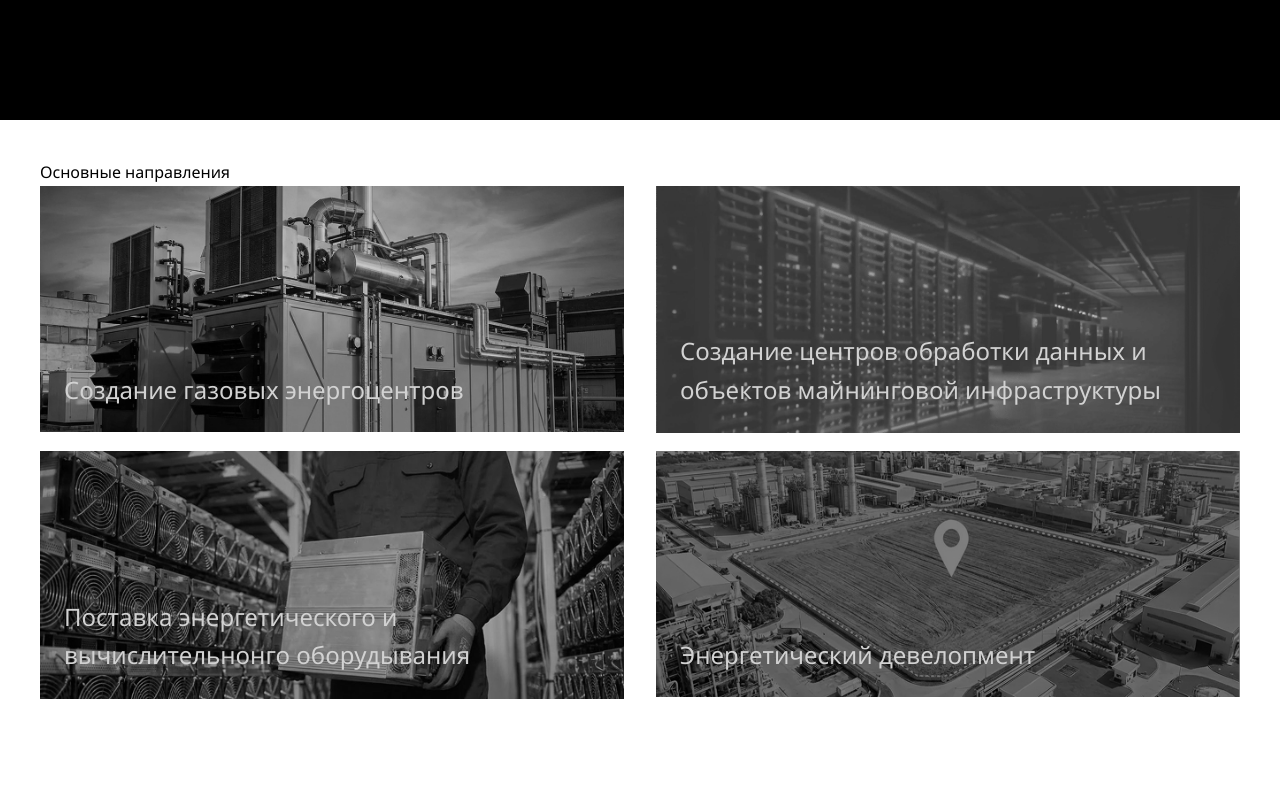
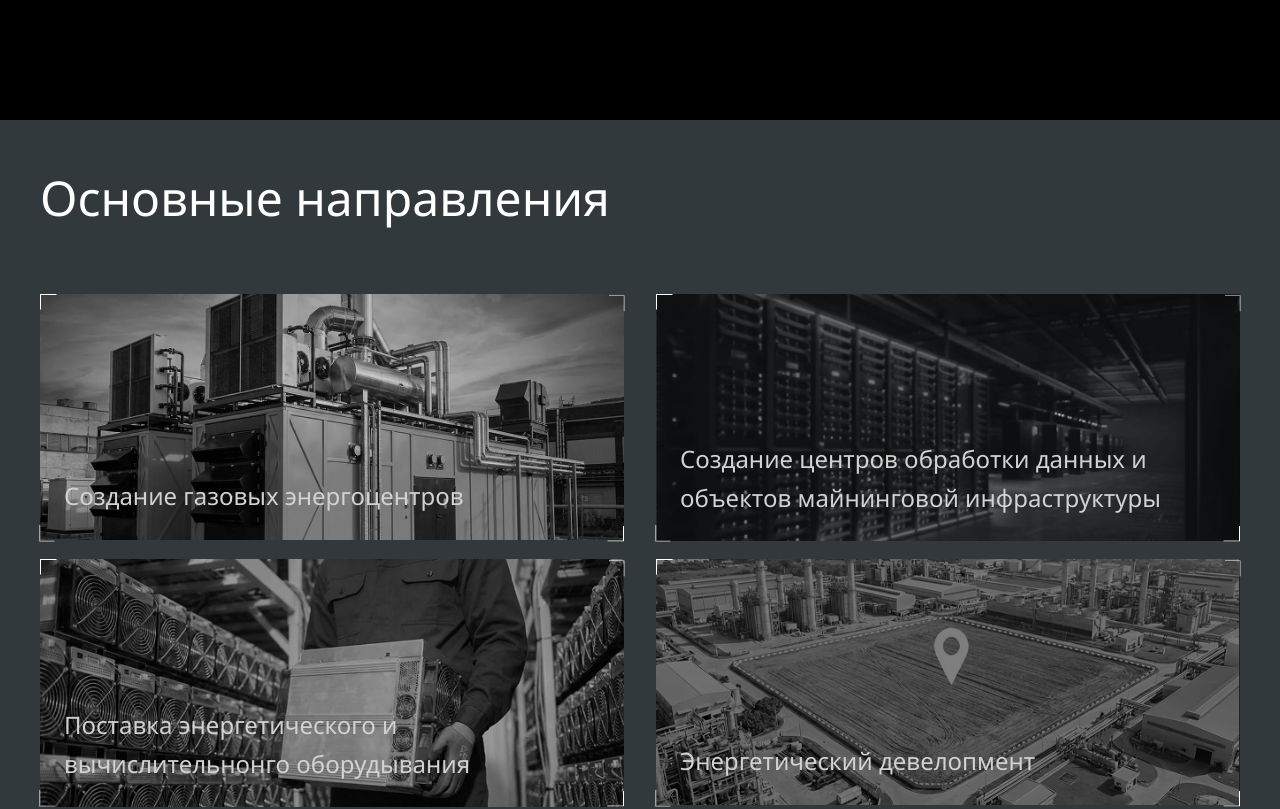
Before and after one commit to arsb29/urbantechprom, a Next.js app: page / in a window 1280 px wide. Shown: the part 680-1489 px from the top of the page. Built offline with nearby package versions, Linux system fonts and the light colour scheme.

Commit message:
with corners

```diff
--- a/src/components/DirectionsSection/DirectionsSection.module.css
+++ b/src/components/DirectionsSection/DirectionsSection.module.css
@@ -1,6 +1,15 @@
 .container {
     padding: 40px;
-    height: 100vh;
+    min-height: 100vh;
+    background-color: #31393C;
+    display: flex;
+    flex-direction: column;
+    gap: 57px;
+}
+
+.directionsTitle {
+    font-size: 48px;
+    color: white;
 }
 
 .directionsGrid {
--- a/src/components/DirectionsSection/DirectionsSection.tsx
+++ b/src/components/DirectionsSection/DirectionsSection.tsx
@@ -4,6 +4,7 @@ import geo from "@/assets/geo.png";
 import gas from "@/assets/gas.png";
 import data from "@/assets/data.png";
 import energy from "@/assets/energy.png";
+import {WithCorners} from "@/components/WithCorners/WithCorners";
 
 export function DirectionsSection() {
   return (
@@ -11,30 +12,38 @@ export function DirectionsSection() {
       <h2 className={styles.directionsTitle}>Основные направления</h2>
 
       <div className={styles.directionsGrid}>
+        <WithCorners>
           <div className={styles.card}>
             <Image src={gas} alt="" />
             <div className={styles.text}>
               Создание газовых энергоцентров
             </div>
           </div>
+        </WithCorners>
+        <WithCorners>
           <div className={styles.card}>
             <Image src={data} alt="" />
             <div className={styles.text}>
               Создание центров обработки данных и объектов майнинговой инфраструктуры
             </div>
           </div>
+        </WithCorners>
+        <WithCorners>
           <div className={styles.card}>
             <Image src={energy} alt="" />
             <div className={styles.text}>
               Поставка энергетического и вычислительнонго оборудывания
             </div>
           </div>
+        </WithCorners>
+        <WithCorners>
           <div className={styles.card}>
             <Image src={geo} alt="" />
             <div className={styles.text}>
               Энергетический девелопмент
             </div>
           </div>
+        </WithCorners>
       </div>
     </section>
   );
--- a/src/components/FocusSection/FocusSection.module.css
+++ b/src/components/FocusSection/FocusSection.module.css
@@ -30,3 +30,7 @@
 .description {
     font-size: 32px;
 }
+
+.logo {
+    color: #50BCD2;
+}
--- a/src/components/FocusSection/FocusSection.tsx
+++ b/src/components/FocusSection/FocusSection.tsx
@@ -17,7 +17,10 @@ export function FocusSection() {
         </div>
         <div className={styles.hr} />
         <div className={styles.row}>
-          <Logo />
+          <div className={styles.logo}>
+
+            <Logo className={styles.logo} />
+          </div>
           <div className={styles.description}>Сокращение сроков вывода мощностей на рынок</div>
         </div>
       </div>
--- a/src/components/Header/Header.tsx
+++ b/src/components/Header/Header.tsx
@@ -1,5 +1,6 @@
 import styles from './Header.module.css';
 import Logo from '@/assets/logo.svg';
+import {WithCorners} from "@/components/WithCorners/WithCorners";
 
 export function Header() {
   return (
@@ -8,7 +9,7 @@ export function Header() {
         <Logo />
         <span className={styles.title}>УРБАНТЕХПРОМ</span>
       </div>
-      <button className={styles.button}>Связаться нами</button>
+      <WithCorners><button className={styles.button}>Связаться нами</button></WithCorners>
     </header>
   );
 }
--- /dev/null
+++ b/src/components/WithCorners/WithCorners.module.css
@@ -0,0 +1,33 @@
+.container {
+    position: relative;
+    color: white;
+}
+
+.leftUp {
+    position: absolute;
+    top: 0;
+    z-index: 1;
+}
+
+.leftDown {
+    position: absolute;
+    bottom: 0;
+    transform: rotate(270deg) translate(-4px, 3px);
+    z-index: 1;
+}
+
+.rightUp {
+    position: absolute;
+    right: 0;
+    top: 0;
+    transform: rotate(90deg) translate(-3px, 3px);
+    z-index: 1;
+}
+
+.rightDown {
+    position: absolute;
+    right: 0;
+    bottom: 0;
+    transform: rotate(180deg);
+    z-index: 1;
+}
--- /dev/null
+++ b/src/components/WithCorners/WithCorners.tsx
@@ -0,0 +1,20 @@
+import {ReactNode} from "react";
+import styles from "./WithCorners.module.css";
+import Logo from "@/assets/corner.svg";
+import {cc} from "@/utils/classConcat";
+
+type Props = {
+  children: ReactNode;
+}
+
+export function WithCorners(props: Props) {
+  return (
+    <div className={styles.container}>
+      <div className={cc(styles.leftUp)}><Logo /></div>
+      <div className={cc(styles.leftDown)}><Logo /></div>
+      <div className={cc(styles.rightUp)}><Logo /></div>
+      <div className={cc(styles.rightDown)}><Logo /></div>
+      {props.children}
+    </div>
+  );
+}
--- /dev/null
+++ b/src/utils/classConcat.ts
@@ -0,0 +1,3 @@
+export function cc(...classes: Array<string | undefined | boolean>) {
+  return classes.filter(Boolean).join(" ");
+}
```
Also changed, not shown: src/assets/corner.svg. Lines whose indentation alone changed are shown as unchanged.
